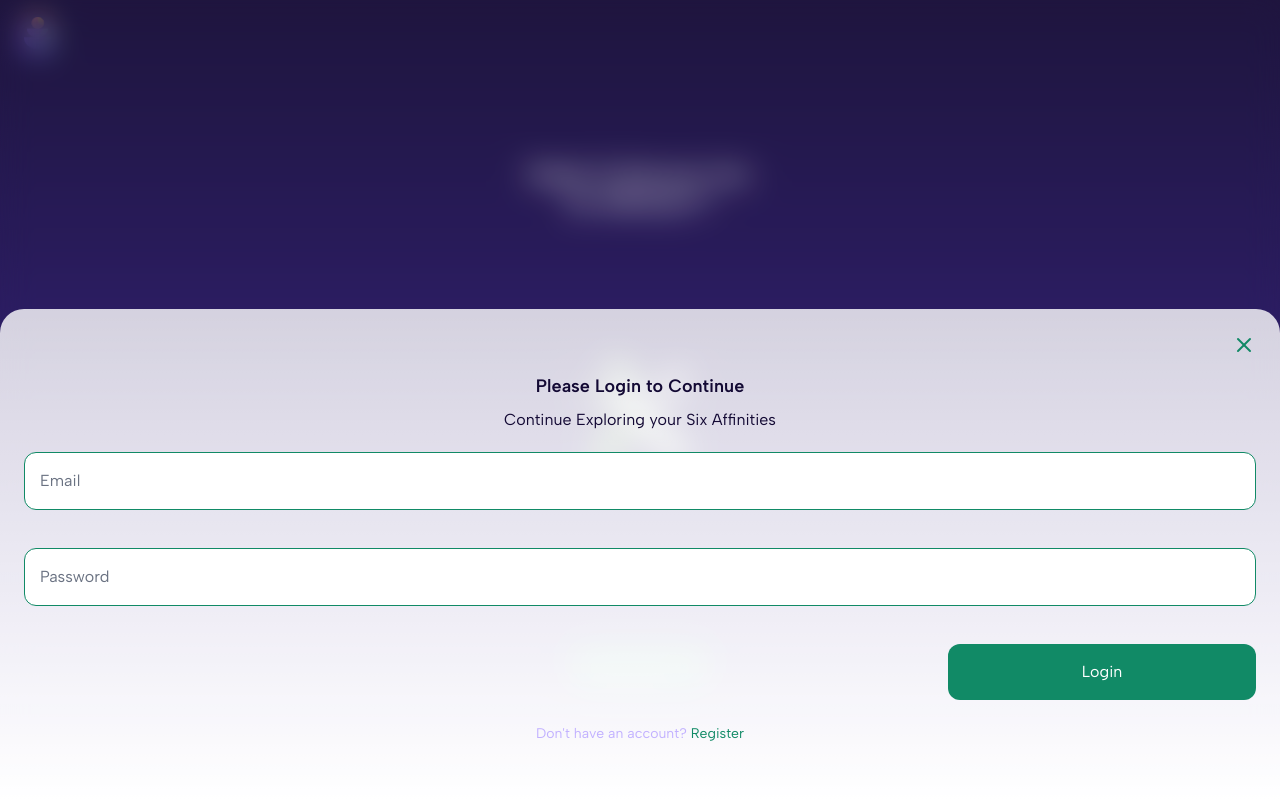
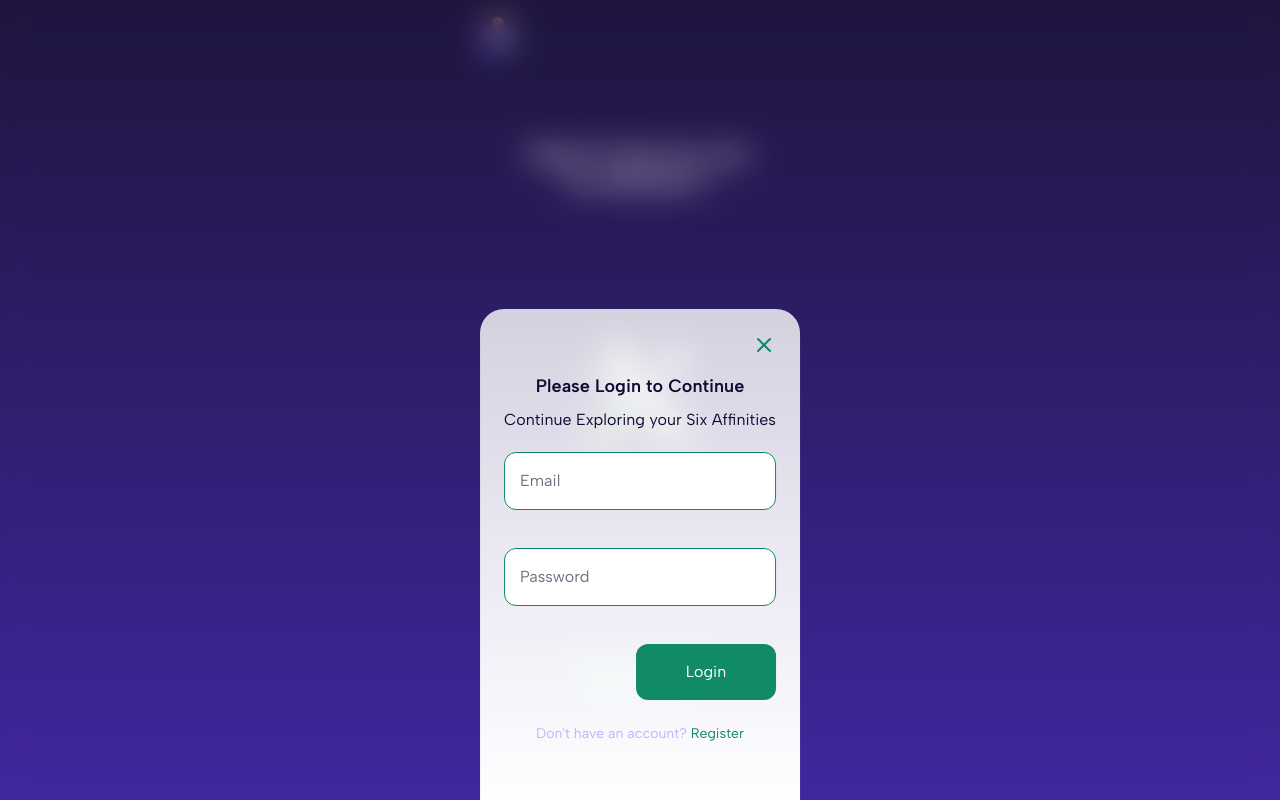
Before and after one commit to Anurag-Karthik/six-affinities-lucidus, a React (Vite) app in the folder frontend/: page / in a window 1280 px wide. Both pictures are taken after a click on the button "Start Quest". Built offline with nearby package versions, Linux system fonts and the light colour scheme.

Commit message:
fix: Fixed Undo Button Placement and Fixed App Width to 360px[Design Req[

```diff
--- a/frontend/src/App.jsx
+++ b/frontend/src/App.jsx
@@ -6,9 +6,7 @@ function App() {
   const [count, setCount] = useState(0)
 
   return (
-    <div className='w-screen min-h-screen bg-linear-to-b from-purple to-purple-light'>
-      <AppRouter />
-    </div>
+    <AppRouter />
   )
 }
 
--- a/frontend/src/components/dialog.jsx
+++ b/frontend/src/components/dialog.jsx
@@ -5,8 +5,8 @@ export default function Dialog({ children, displayDialog, isClosable, onClose })
         <div>
             {
                 displayDialog &&
-                <div className='h-screen w-screen fixed inset-0 bg-white/5 backdrop-blur-lg'>
-                    <div className='w-full fixed bottom-0 rounded-t-3xl p-6 pb-14 text-center bg-linear-to-b from-white/80 to-white'>
+            <div className='z-100 h-screen w-screen text-center fixed inset-0 bg-white/5 backdrop-blur-lg'>
+                    <div className='max-w-90 fixed bottom-0 left-1/2 transform -translate-x-1/2 rounded-t-3xl p-6 pb-14 text-center bg-linear-to-b from-white/80 to-white'>
                         {
                             isClosable &&
                             <div className='text-right pb-2'>
--- a/frontend/src/components/header.jsx
+++ b/frontend/src/components/header.jsx
@@ -15,8 +15,8 @@ export default function Header({ handleBackNavInAssessment }) {
     };
 
     return (
-        <div className="w-full h-15 px-6 pt-[17px] pb-[11px] mb-5 text-left bg-primary">
-            <img src={logo} onClick={homeNavigationBtnHandler} className='h-8 w-7' alt="Lucidus AI Logo" />
+        <div className="w-full h-15 px-6 pt-4.25 pb-2.75 mb-5 text-left bg-primary">
+            <img src={logo} onClick={homeNavigationBtnHandler} className='h-8 w-7 block' alt="Lucidus AI Logo" />
         </div>
     );
 }
--- a/frontend/src/index.css
+++ b/frontend/src/index.css
@@ -55,5 +55,14 @@
 }
 
 body {
-    font-family: 'Albert Sans', sans-serif;
+  text-align: center;
+  font-family: 'Albert Sans', sans-serif;
+  background: linear-gradient(var(--color-purple), var(--color-purple-light));
 }
+
+#root {
+  max-width: 360px;
+  min-height: 100vh;
+  margin: 0 auto;
+  position: relative;
+}
--- a/frontend/src/pages/assessment.jsx
+++ b/frontend/src/pages/assessment.jsx
@@ -497,7 +497,7 @@ function AssessmentBoard({
         </div>
       </div>
 
-      <div className="relative z-20 min-h-12">
+      <div className="relative z-5 min-h-12">
         {currentQuestionIndex > 0 && (
           <Button
             onClick={onUndo}
--- a/frontend/src/pages/landing.jsx
+++ b/frontend/src/pages/landing.jsx
@@ -344,7 +344,7 @@ export default function Landing() {
       <Header />
 
       <div className="text-center">
-        <div className="mt-25 text-xl text-white font-bold">
+        <div className="mt-20 text-xl text-white font-bold">
           <div>Ready To Discover Your</div>
           <div>
             Six Affinities?<sup className="text-xs">TM</sup>
@@ -379,7 +379,7 @@ export default function Landing() {
             })}
           </div>
         </div>
-        <div className="mt-40">
+        <div className="absolute bottom-26 left-1/2 transform -translate-x-1/2">
           {
             isStartQuestLoading ? (
               <Button
@@ -456,7 +456,7 @@ export default function Landing() {
           {
             isLoginLoading ? (
               <Button
-                className="w-[60%] md:w-[25%] rounded-xl py-4"
+                className="w-35 rounded-xl py-4"
                 type="olive-green"
               >
                 <div className="flex items-center ml-2">
@@ -470,7 +470,7 @@ export default function Landing() {
               isRegistration ? (
                 <Button
                   onClick={() => authenticateUser("register")}
-                  className="w-[60%] rounded-xl py-4"
+                  className="w-35 rounded-xl py-4"
                   type="olive-green"
                 >
                   Register
@@ -478,7 +478,7 @@ export default function Landing() {
               ) : (
                 <Button
                   onClick={() => authenticateUser("login")}
-                  className="w-[60%] md:w-[25%] rounded-xl py-4"
+                  className="w-35 rounded-xl py-4"
                   type="olive-green"
                 >
                   Login
```
